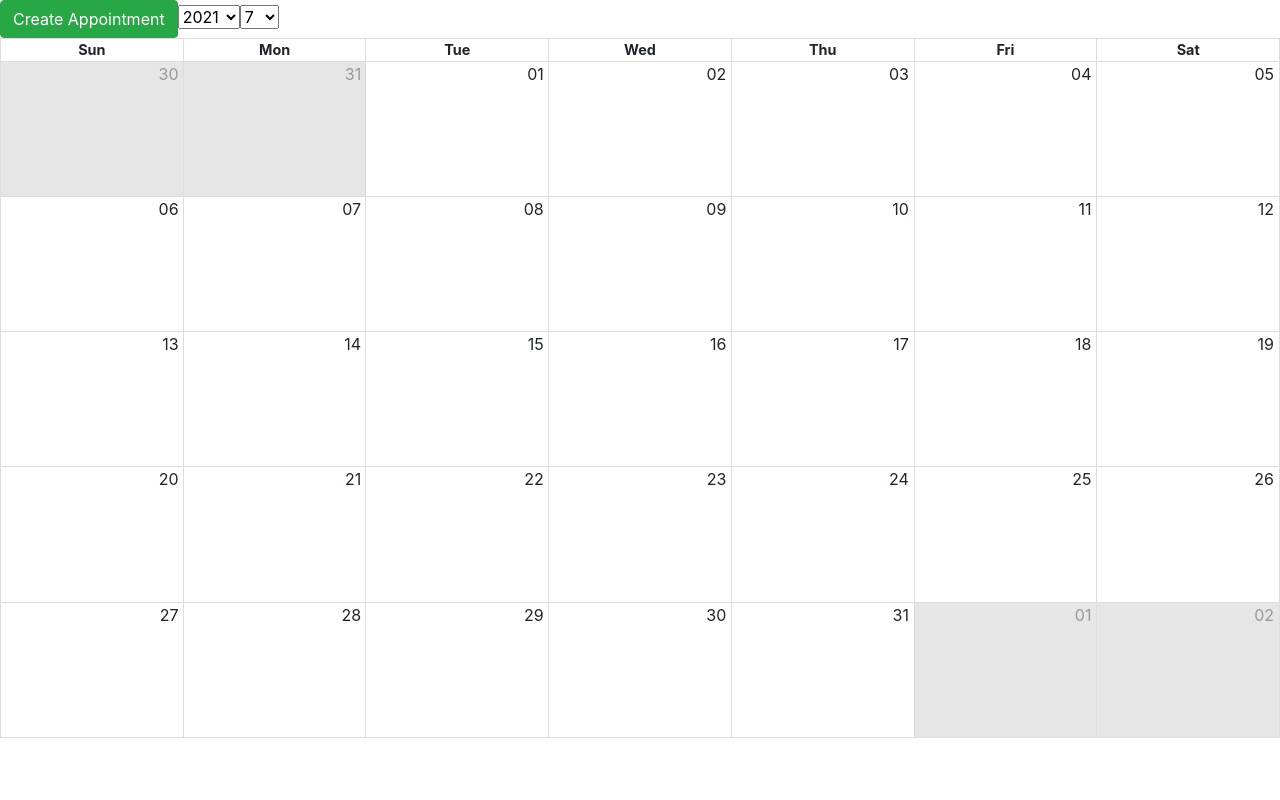
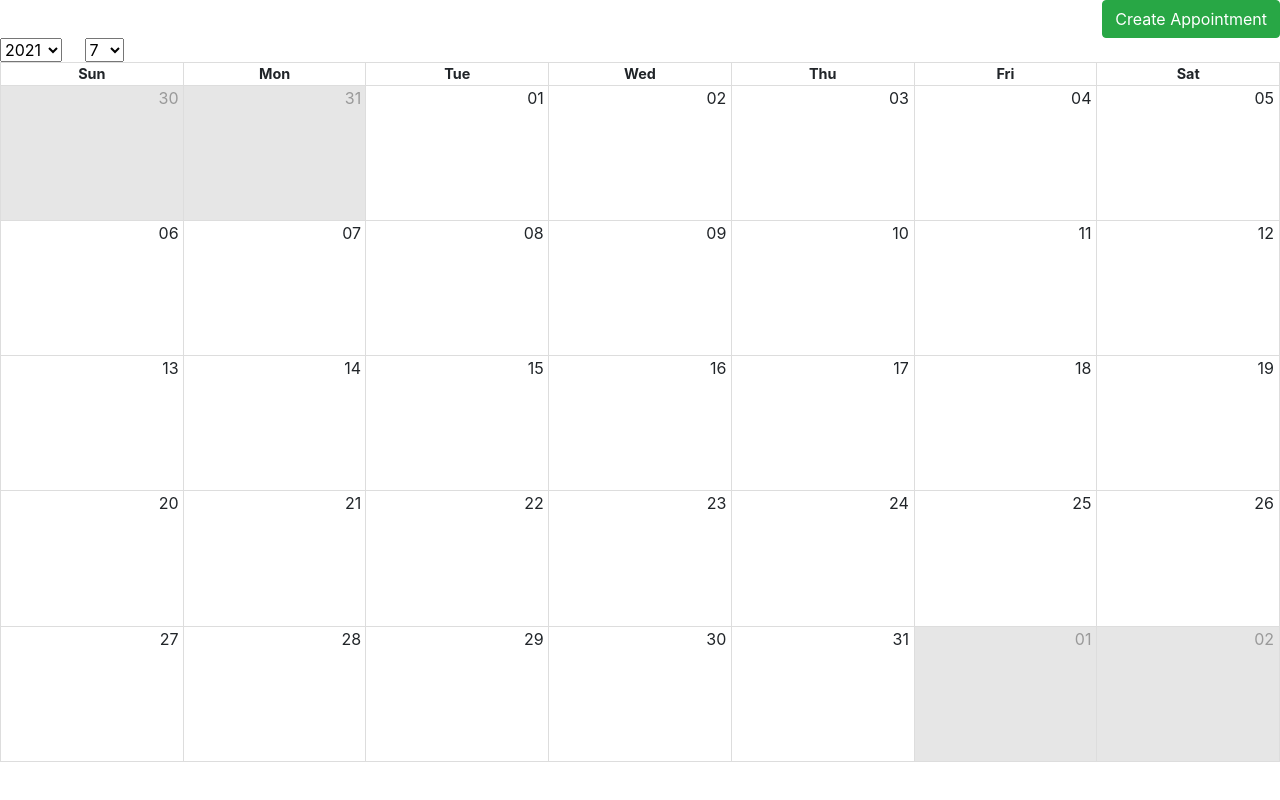
Before and after one commit to Resbi-Anik/Appointment-react-app, a React (Create React App) app: page /1/1 in a window 1280 px wide. Built offline with nearby package versions, Linux system fonts and the light colour scheme.

Commit message:
create some gap between two select menu

```diff
--- a/src/components/home.js
+++ b/src/components/home.js
@@ -6,6 +6,7 @@ import Button from "react-bootstrap/Button";
 import ReactDropdown from "./dropdowns";
 import SelectYear from "../constant/year";
 import SelectMonth from "../constant/month";
+import styled from "styled-components";
 
 const Home = (props) => {
   let { year, month } = useParams();
@@ -17,16 +18,24 @@ const Home = (props) => {
     setModal(true);
   };
 
+  const CreateButton = styled.div`
+    display: flex;
+    justify-content: flex-end;
+  `;
+
   return (
     <div>
-      <Button variant="success" onClick={handleButtonForm}>
-        Create Appointment
-      </Button>
+      <CreateButton>
+        <Button variant="success" onClick={handleButtonForm}>
+          Create Appointment
+        </Button>
+      </CreateButton>
       <ReactDropdown
         value={SelectYear}
         currentTime={new Date().getFullYear()}
         type="year"
       />
+      &nbsp; &nbsp; &nbsp;
       <ReactDropdown
         value={SelectMonth}
         currentTime={new Date().getMonth() + 1}
```
